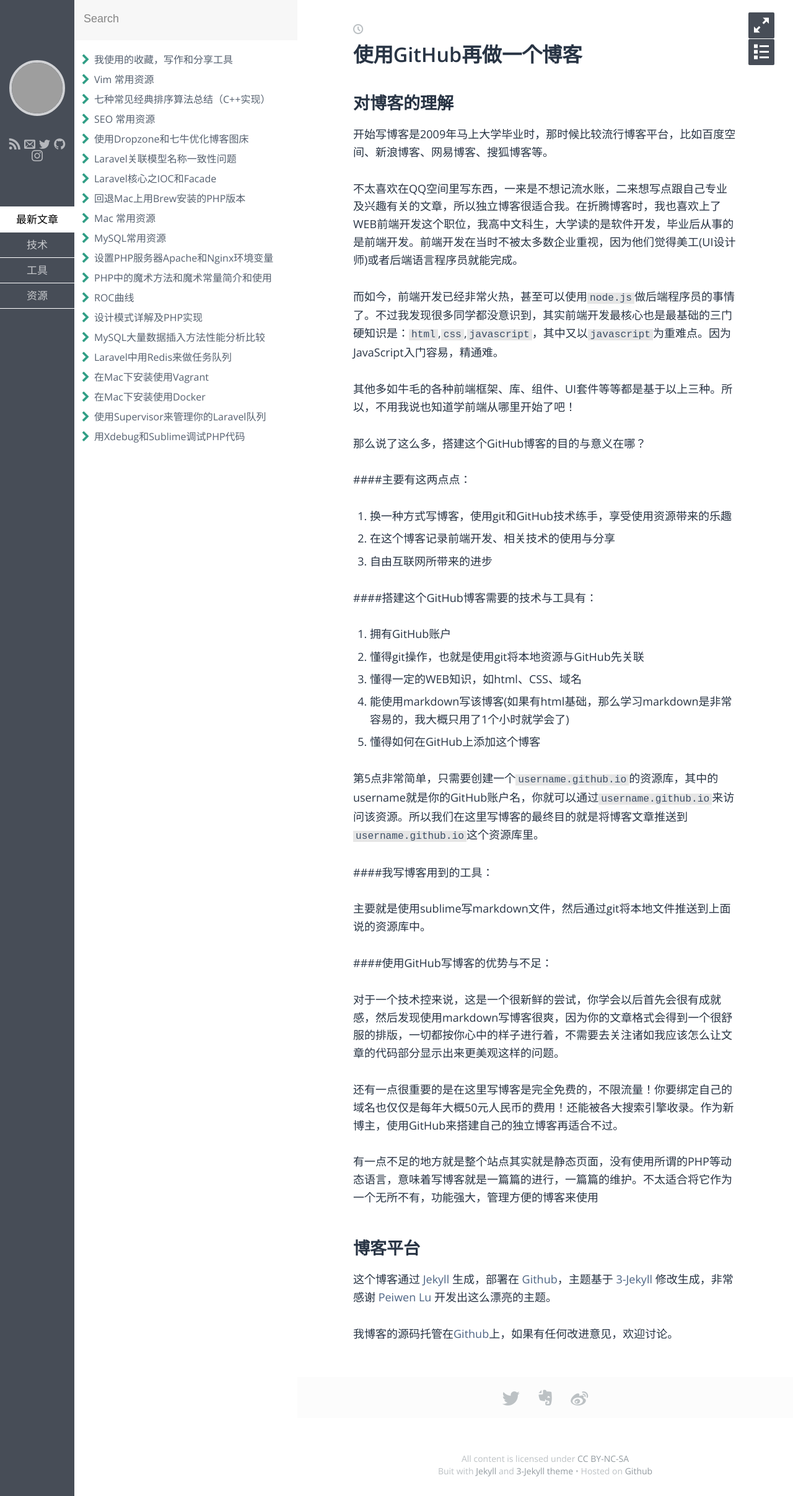
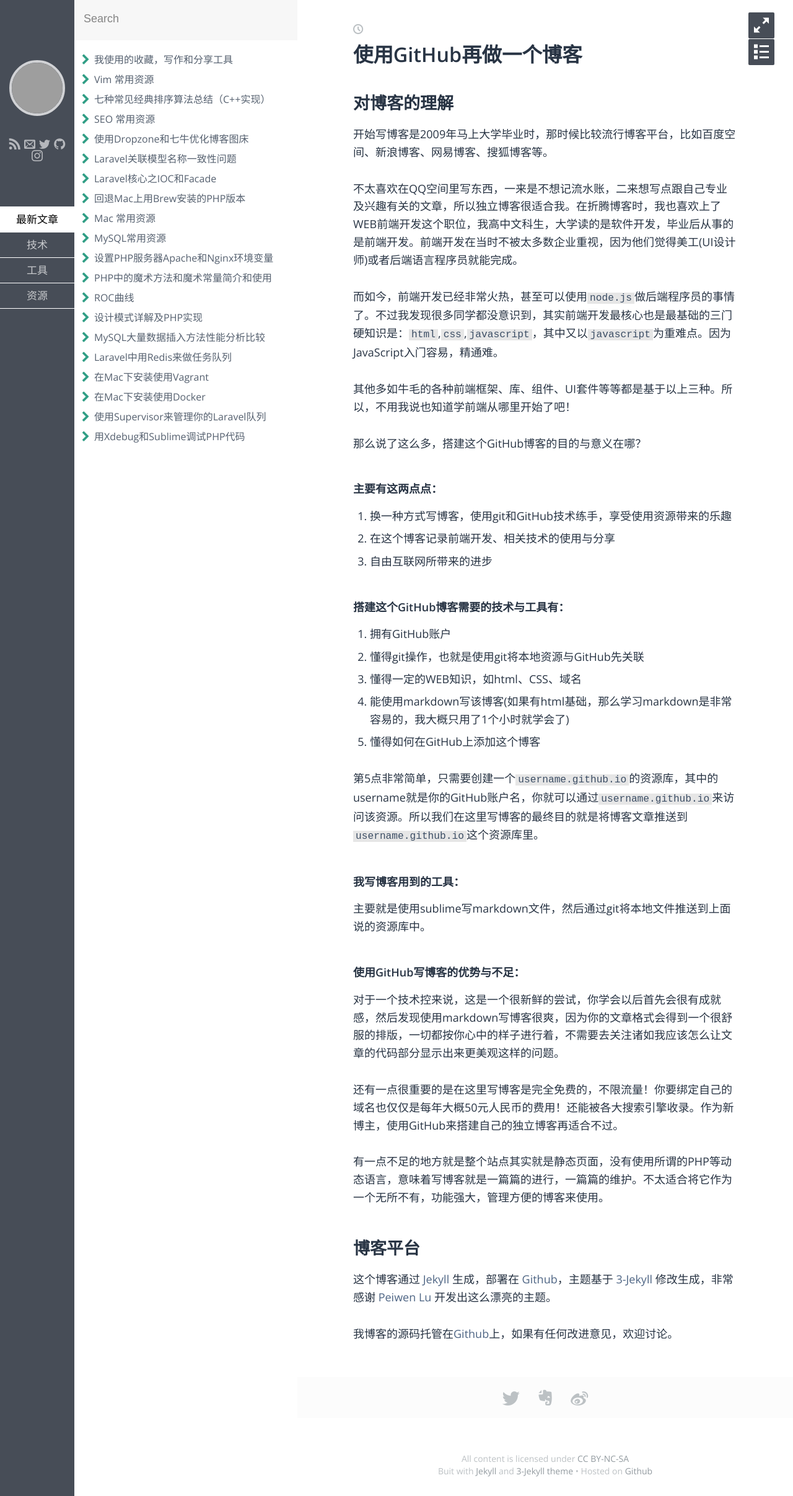
Before and after one commit to kouok/kouok.github.io, a Jekyll site: the page built from index.md, in a window 1280 px wide. Shown: the whole page at 62% size. Built offline with Jekyll 4.4.1, drawn with Linux system fonts in a browser that asks for light colours; some web fonts are replaced; grey boxes are pictures that could not be loaded.

Commit message:
更新配置项、首页及readme

```diff
--- a/_layouts/default.html
+++ b/_layouts/default.html
@@ -2,7 +2,7 @@
 layout: compress
 ---
 <!DOCTYPE html>
-<html>
+<html lang="zh-CN">
   {% include head.html %}
   <body>
     {% include sidebar.html %}
--- a/index.md
+++ b/index.md
@@ -15,13 +15,13 @@ layout: post
 
 那么说了这么多，搭建这个GitHub博客的目的与意义在哪？
 
-####主要有这两点点：
+#### 主要有这两点点：
 
 1. 换一种方式写博客，使用git和GitHub技术练手，享受使用资源带来的乐趣
 2. 在这个博客记录前端开发、相关技术的使用与分享
 3. 自由互联网所带来的进步
 
-####搭建这个GitHub博客需要的技术与工具有：
+#### 搭建这个GitHub博客需要的技术与工具有：
 
 1. 拥有GitHub账户
 2. 懂得git操作，也就是使用git将本地资源与GitHub先关联
@@ -31,17 +31,17 @@ layout: post
 
 第5点非常简单，只需要创建一个`username.github.io`的资源库，其中的username就是你的GitHub账户名，你就可以通过`username.github.io`来访问该资源。所以我们在这里写博客的最终目的就是将博客文章推送到`username.github.io`这个资源库里。
 
-####我写博客用到的工具：
+#### 我写博客用到的工具：
 
 主要就是使用sublime写markdown文件，然后通过git将本地文件推送到上面说的资源库中。
 
-####使用GitHub写博客的优势与不足：
+#### 使用GitHub写博客的优势与不足：
 
 对于一个技术控来说，这是一个很新鲜的尝试，你学会以后首先会很有成就感，然后发现使用markdown写博客很爽，因为你的文章格式会得到一个很舒服的排版，一切都按你心中的样子进行着，不需要去关注诸如我应该怎么让文章的代码部分显示出来更美观这样的问题。
 
 还有一点很重要的是在这里写博客是完全免费的，不限流量！你要绑定自己的域名也仅仅是每年大概50元人民币的费用！还能被各大搜索引擎收录。作为新博主，使用GitHub来搭建自己的独立博客再适合不过。
 
-有一点不足的地方就是整个站点其实就是静态页面，没有使用所谓的PHP等动态语言，意味着写博客就是一篇篇的进行，一篇篇的维护。不太适合将它作为一个无所不有，功能强大，管理方便的博客来使用
+有一点不足的地方就是整个站点其实就是静态页面，没有使用所谓的PHP等动态语言，意味着写博客就是一篇篇的进行，一篇篇的维护。不太适合将它作为一个无所不有，功能强大，管理方便的博客来使用。
 
 
 ## 博客平台
```
